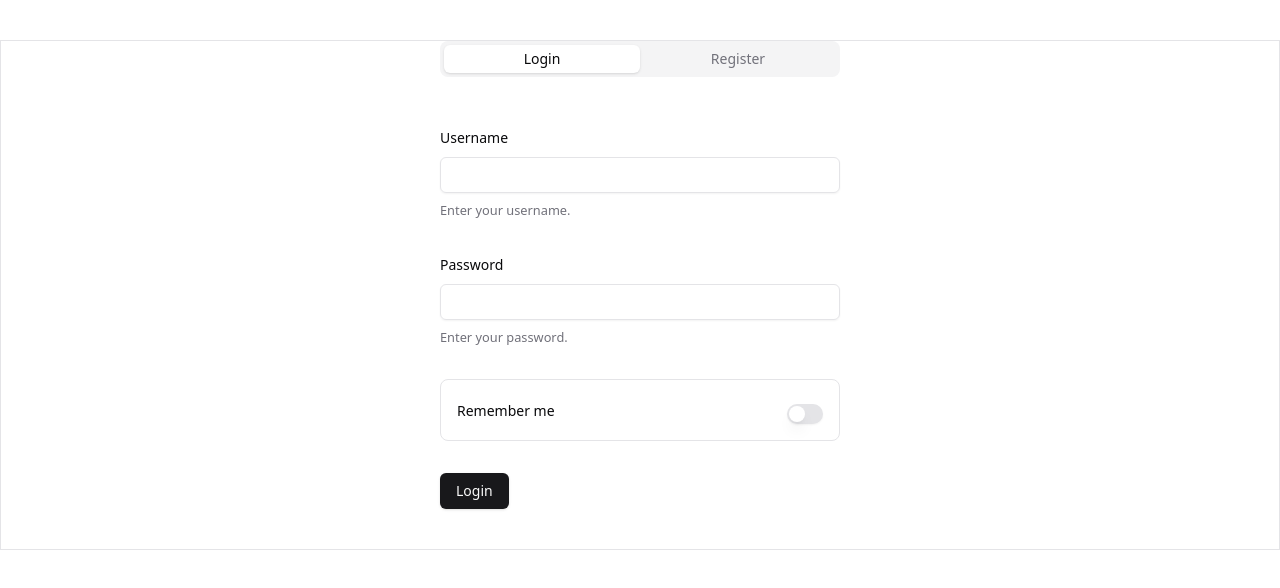
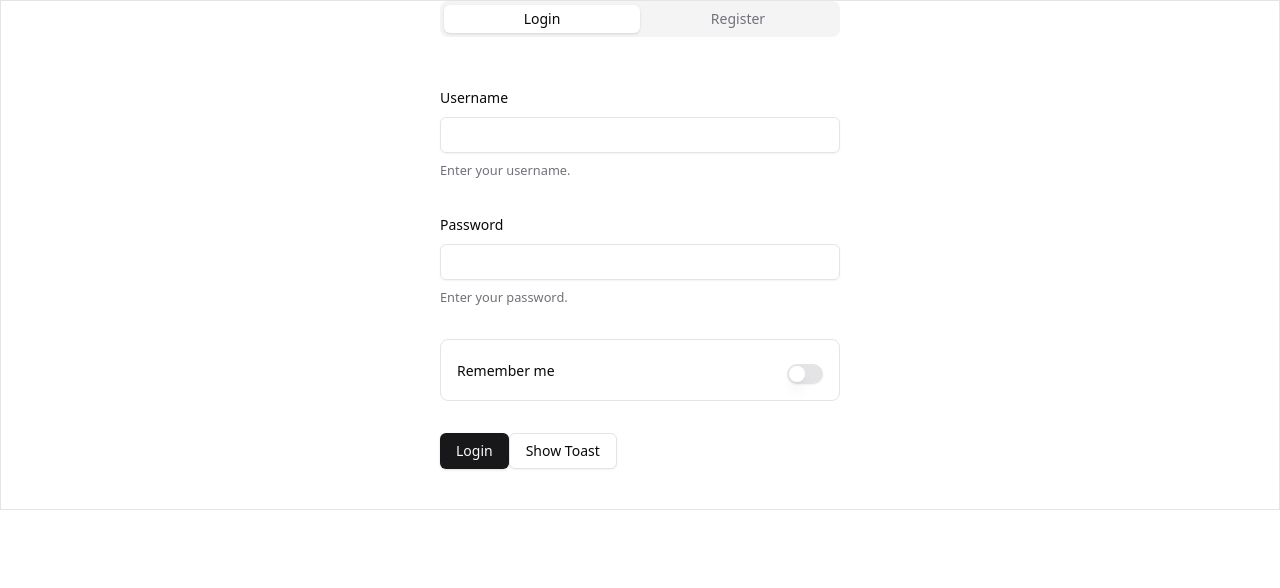
Before and after one commit to TJ-Mothokho/ChatALot, a React (Vite) app: page /login in a window 1280 px wide. Shown: the top 588 px of the page. Built offline with nearby package versions, Linux system fonts and the light colour scheme.

Commit message:
Changed login method to be asyncronize

```diff
--- a/src/components/Login.tsx
+++ b/src/components/Login.tsx
@@ -20,6 +20,7 @@ import { Input } from "@/components/ui/input";
 //import {PasswordInput} from "@/components/ui/password-input"
 import { Switch } from "@/components/ui/switch";
 import { login } from "@/Services/AuthService";
+import { Toaster } from "./Toaster";
 
 const formSchema = z.object({
   username: z.string(),
@@ -32,13 +33,16 @@ export default function Login() {
     resolver: zodResolver(formSchema),
   });
 
-  function onSubmit(values: z.infer<typeof formSchema>) {
+  async function onSubmit(values: z.infer<typeof formSchema>) {
     try {
       console.log(values);
-      const user = login(values.username, values.password);
+      const user = await login(values.username, values.password);
       if (!user) {
+        console.log(user);
         console.log("Invalid username or password.");
+        alert("Invalid username or password.");
       } else {
+        console.log(user);
         window.location.href = "/";
       }
     } catch (error) {
@@ -103,6 +107,7 @@ export default function Login() {
             )}
           />
           <Button type="submit">Login</Button>
+          <Toaster message="test 2" description="testing 2" />
         </form>
       </Form>
     </>
--- a/src/pages/LoginPage.tsx
+++ b/src/pages/LoginPage.tsx
@@ -4,7 +4,7 @@ import { Tabs, TabsContent, TabsList, TabsTrigger } from "@/components/ui/tabs";
 
 export function LoginPage() {
   return (
-    <div className="flex justify-center items-center border mt-10">
+    <div className="flex justify-center items-center border">
       <Tabs defaultValue="login" className="w-[400px]">
         <TabsList className="grid w-full grid-cols-2">
           <TabsTrigger value="login">Login</TabsTrigger>
```
